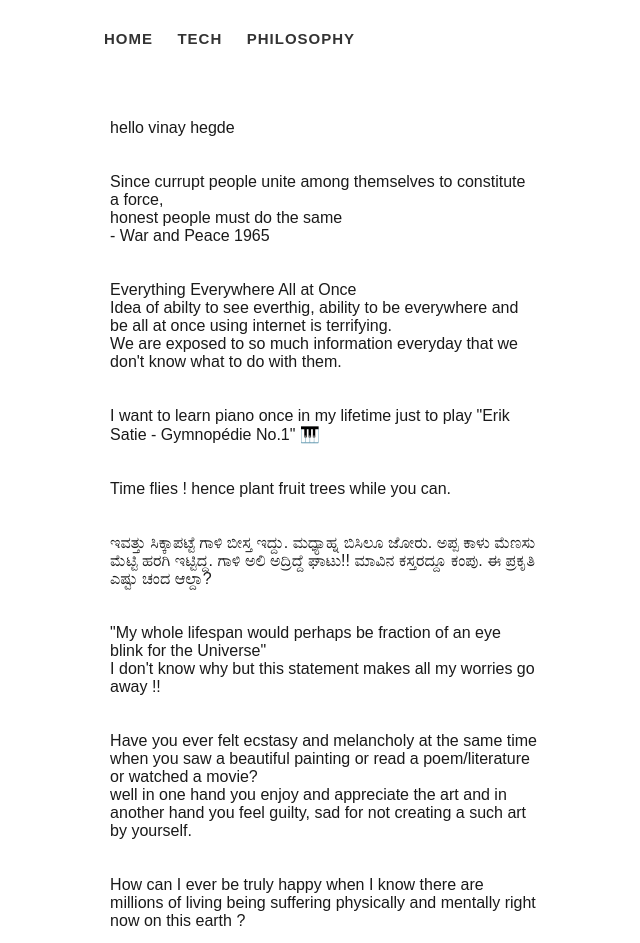
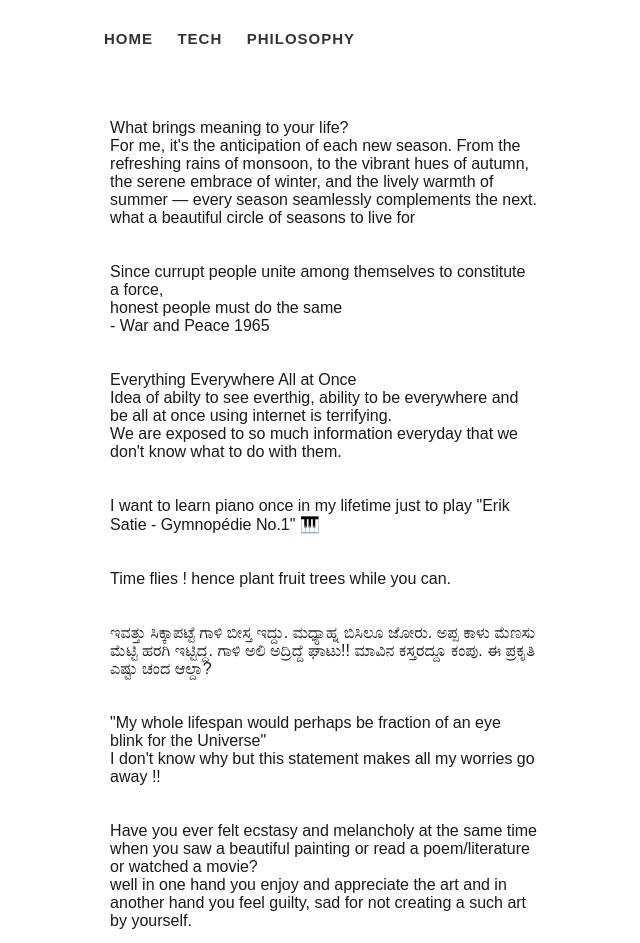
Before and after one commit to vasanthegde/portfolio, a plain HTML site: page post.html in a window 1280 px wide. Shown: the top 943 px of the page, without its empty margins (241-881 px from the left). Drawn offline with Linux system fonts and the light colour scheme; a web font is replaced by a local one.

Commit message:
Adding post by CLI

```diff
--- a/post.html
+++ b/post.html
@@ -17,7 +17,8 @@
         </div>
     </div>
     <div class="posts">
-<p>hello vinay hegde</p>
+<p>What brings meaning to your life? <br> For me, it's the anticipation of each new season. From the refreshing rains of monsoon, to the vibrant hues of autumn, the serene embrace of winter, and the lively warmth of summer — every season seamlessly complements the next. what a beautiful circle of seasons to live for</p>
+
 
 <p>Since currupt people unite among themselves to constitute a force, <br> honest people must do the same <br> - War and Peace 1965 </p>
 
```
